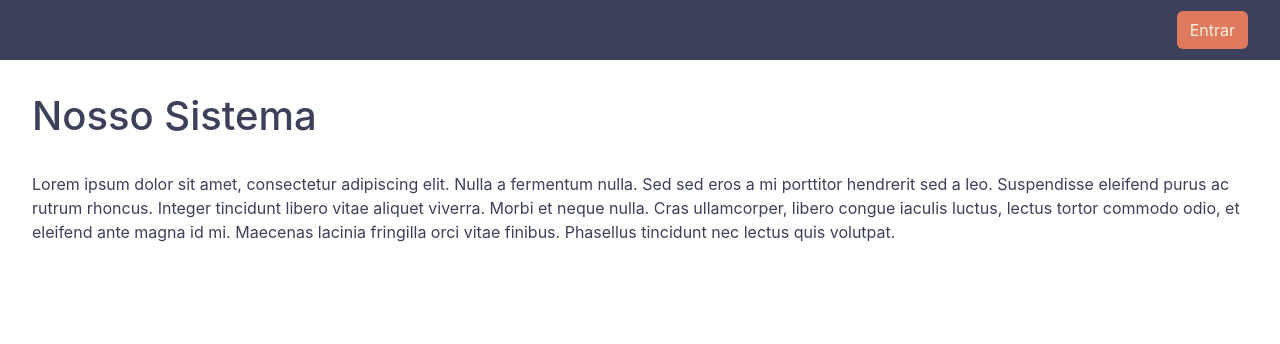
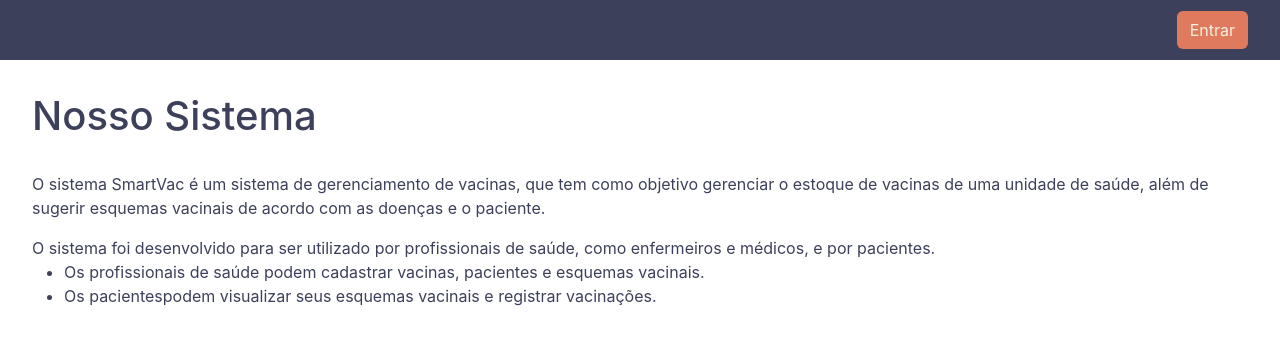
Before and after one commit to mateusgs98/ecommerce-pds, a Next.js app in the folder front-end/smart-vac/: page / in a window 1280 px wide. Shown: the top 344 px of the page. Built offline with nearby package versions, Linux system fonts and the light colour scheme; no server answers.

Commit message:
modificando layout e definindo informações padrões

```diff
--- a/front-end/smart-vac/src/helpers/pages/dashboard/style.ts
+++ b/front-end/smart-vac/src/helpers/pages/dashboard/style.ts
@@ -4,6 +4,12 @@
     display: flex;
     flex-direction: column;
     gap: 80px;
+
+    .align-right {
+        display: flex;
+        justify-content: flex-end;
+        margin: 0 !important;
+    }
 `
 
 export const CheckboxContainer = styled.div`
--- a/front-end/smart-vac/src/pages/api/auth/[...nextauth].js
+++ b/front-end/smart-vac/src/pages/api/auth/[...nextauth].js
@@ -14,7 +14,7 @@
             Senha: credentials.password
           }
           // const user = await api.post('/usuario/login', body)
-          const user = { Id: "1", Nome: "J Smith", Email: "jsmith@example.com", Paciente: false, DataNascimento: '2002-01-01' }
+          const user = { Id: "1", Nome: "J Smith", Email: "jsmith@example.com", Paciente: true, DataNascimento: '2002-01-01' }
           if (user) {
             return Promise.resolve(user);
           }
--- a/front-end/smart-vac/src/pages/index.tsx
+++ b/front-end/smart-vac/src/pages/index.tsx
@@ -1,12 +1,24 @@
-import { useSession } from "next-auth/react";
-
 export default function Home() {
   return (
-      <>
+    <>
       <h1>Nosso Sistema</h1>
       <p>
-      Lorem ipsum dolor sit amet, consectetur adipiscing elit. Nulla a fermentum nulla. Sed sed eros a mi porttitor hendrerit sed a leo. Suspendisse eleifend purus ac rutrum rhoncus. Integer tincidunt libero vitae aliquet viverra. Morbi et neque nulla. Cras ullamcorper, libero congue iaculis luctus, lectus tortor commodo odio, et eleifend ante magna id mi. Maecenas lacinia fringilla orci vitae finibus. Phasellus tincidunt nec lectus quis volutpat.
+        O sistema SmartVac é um sistema de gerenciamento de vacinas, que tem como objetivo
+        gerenciar o estoque de vacinas de uma unidade de saúde, além de sugerir esquemas
+        vacinais de acordo com as doenças e o paciente.
       </p>
-      </>
-    )
-  }
+      <p>
+        O sistema foi desenvolvido para ser utilizado por profissionais de saúde, como
+        enfermeiros e médicos, e por pacientes.
+        <ul>
+          <li>
+            Os profissionais de saúde podem cadastrar vacinas, pacientes e esquemas vacinais.
+          </li>
+          <li>
+            Os pacientespodem visualizar seus esquemas vacinais e registrar vacinações.
+          </li>
+        </ul>
+      </p>
+    </>
+  )
+}
```
Also changed, not shown: front-end/smart-vac/src/pages/dashboard/index.tsx (+4 -4 lines).
